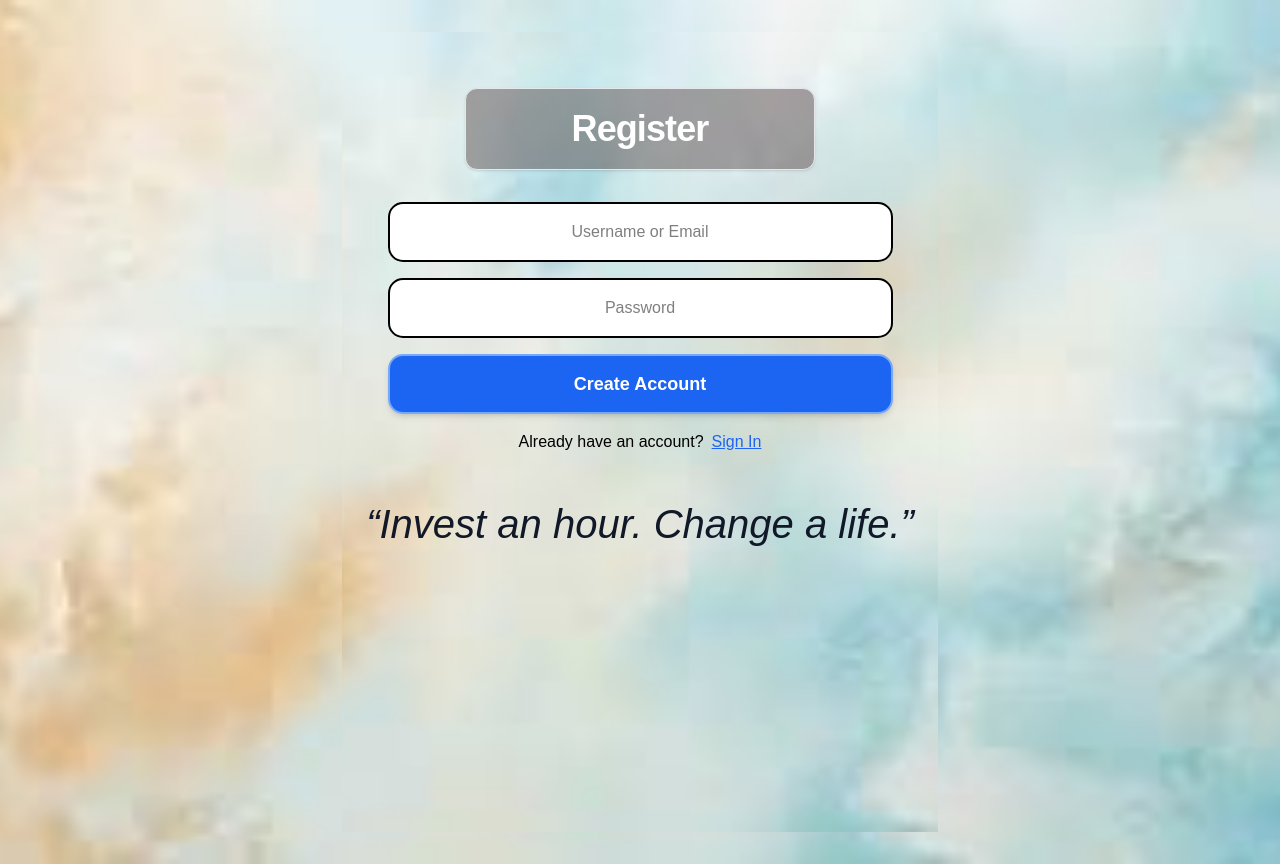
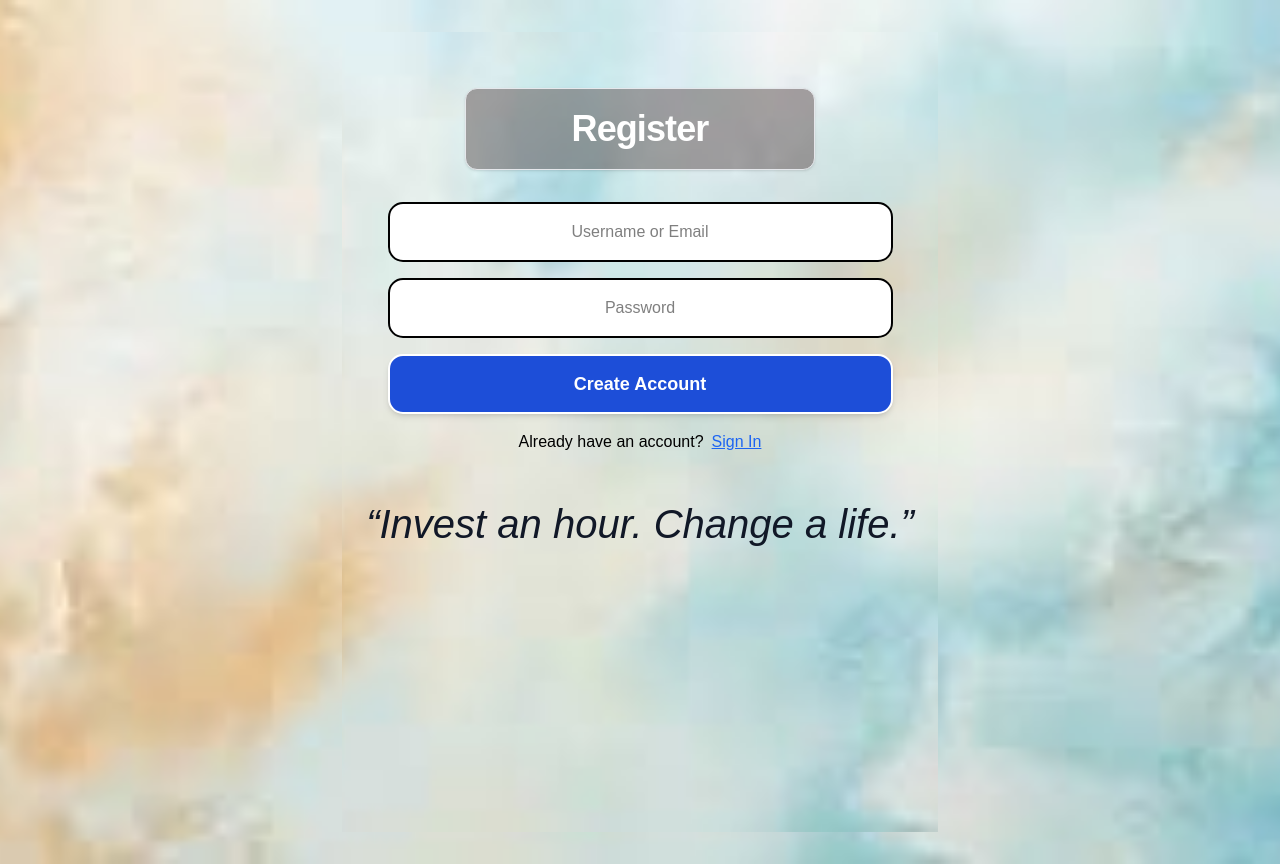
Before and after one commit to PallaviPattanashetti/newfrontend, a Next.js app: page /pages/Register in a window 1280 px wide. Built offline with nearby package versions, Linux system fonts and the light colour scheme; no server answers.

Commit message:
button register

```diff
--- a/app/components/RegisterForm.tsx
+++ b/app/components/RegisterForm.tsx
@@ -88,9 +88,12 @@ const RegisterPage = () => {
 
         {/* <Button type="submit" className="w-full">Create Account</Button> */}
 
-        <button
+ <button
   type="submit"
-  className="w-full max-w-[505px] h-[60px] bg-blue-600 hover:bg-blue-700 active:bg-blue-800 text-white font-bold text-lg rounded-[15px] shadow-md transition-colors cursor-pointer border-2 border-blue-400"
+  style={{ backgroundColor: "#1d4ed8", color: "white" }}
+  className="w-full max-w-[505px] h-[60px] font-bold text-lg rounded-[15px] shadow-md cursor-pointer border-2"
+  onMouseEnter={e => (e.currentTarget.style.backgroundColor = "#1e40af")}
+  onMouseLeave={e => (e.currentTarget.style.backgroundColor = "#1d4ed8")}
 >
   Create Account
 </button>
```
